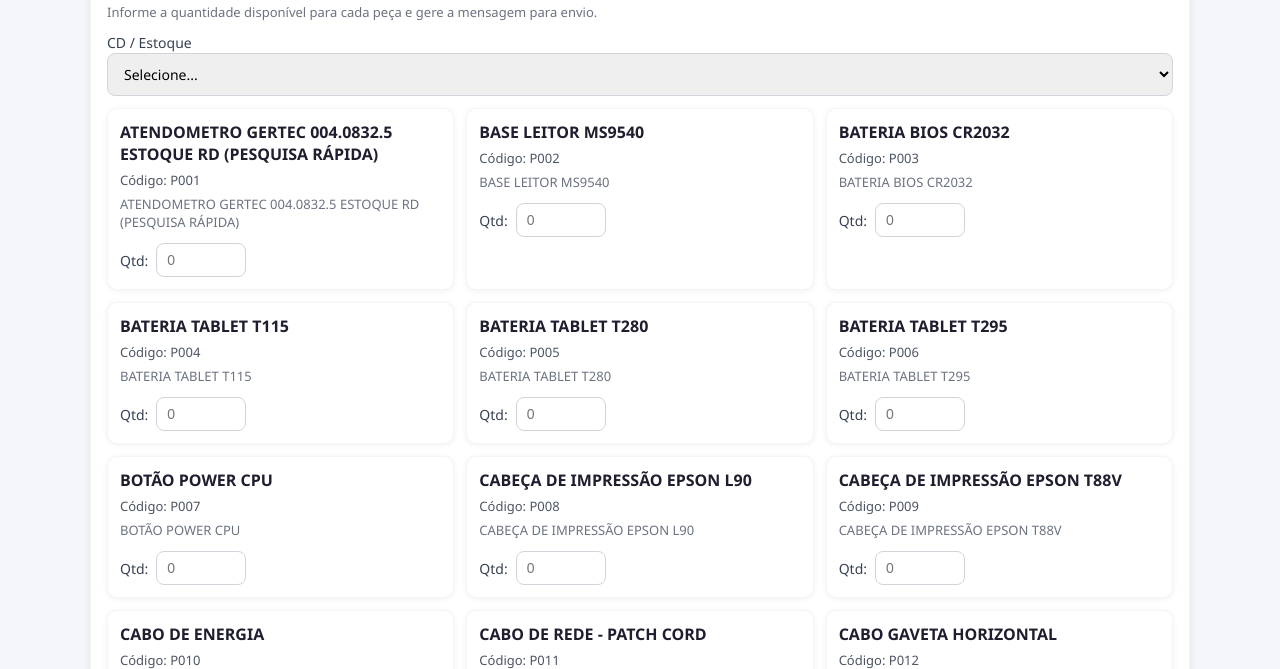
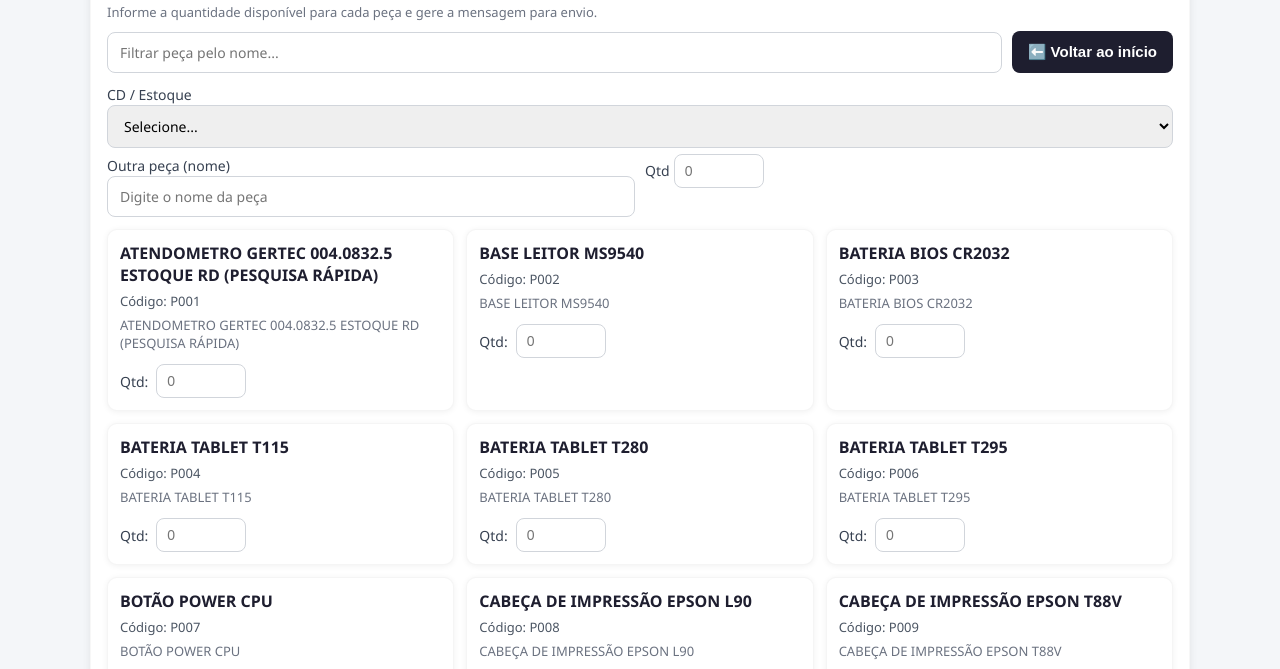
Before and after one commit to diogolimalucasdev/Quallit-Pedido-Pe-as, a plain HTML site: page estoque.html in a window 1280 px wide. Shown: the part 62-731 px from the top of the page. Drawn offline with Linux system fonts and the light colour scheme.

Commit message:
Add filters, extra item, and back link

```diff
--- a/estoque.html
+++ b/estoque.html
@@ -96,6 +96,26 @@
       align-items: center;
       margin-top: 10px;
     }
+    .toolbar {
+      display: flex;
+      flex-wrap: wrap;
+      gap: 10px;
+      margin: 10px 0 6px;
+      align-items: center;
+    }
+    .search-input {
+      flex: 1 1 240px;
+      min-width: 220px;
+    }
+    .outlined {
+      background: transparent;
+      color: #1e1e2f;
+      border: 1px solid #d1d5db;
+    }
+    .outlined:hover {
+      background: #f3f4f6;
+      box-shadow: none;
+    }
     .preview {
       width: 100%;
       min-height: 160px;
@@ -164,6 +184,10 @@
     <section class="card">
       <div class="header">📦 Relatório de Estoque</div>
       <p class="info">Informe a quantidade disponível para cada peça e gere a mensagem para envio.</p>
+      <div class="toolbar">
+        <input type="text" id="search" class="search-input" placeholder="Filtrar peça pelo nome..." />
+        <button class="primary outlined" id="backBtn" type="button">⬅️ Voltar ao início</button>
+      </div>
       <div class="form-grid">
         <div>
           <label for="cdSelect">CD / Estoque</label>
@@ -196,6 +220,18 @@
           <input type="text" id="outroNome" placeholder="Ex: João - Região ABC" />
         </div>
       </div>
+
+      <div class="form-grid" style="margin-top:6px;">
+        <div>
+          <label for="extraNome">Outra peça (nome)</label>
+          <input type="text" id="extraNome" placeholder="Digite o nome da peça" />
+        </div>
+        <div>
+          <label for="extraQtd">Qtd</label>
+          <input type="number" id="extraQtd" min="0" step="1" inputmode="numeric" placeholder="0" />
+        </div>
+      </div>
+
       <div class="pieces-grid" id="piecesContainer"></div>
       <button class="primary" id="generateBtn">Gerar mensagem</button>
     </section>
@@ -356,10 +392,15 @@
     const cdSelect = document.getElementById("cdSelect");
     const outroFields = document.getElementById("outroFields");
     const outroNome = document.getElementById("outroNome");
+    const searchInput = document.getElementById("search");
+    const extraNome = document.getElementById("extraNome");
+    const extraQtd = document.getElementById("extraQtd");
+    const backBtn = document.getElementById("backBtn");
 
-    function renderPecas() {
+    function renderPecas(filtro = "") {
       container.innerHTML = "";
       pecas.forEach((item, index) => {
+        if (filtro && !item.nome.toLowerCase().includes(filtro)) return;
         const card = document.createElement("div");
         card.className = "piece";
         card.innerHTML = `
@@ -379,6 +420,15 @@
       const outro = cdSelect.value === "OUTRO";
       outroFields.style.display = outro ? "block" : "none";
       if (!outro) outroNome.value = "";
+    });
+
+    searchInput.addEventListener("input", () => {
+      const filtro = searchInput.value.trim().toLowerCase();
+      renderPecas(filtro);
+    });
+
+    backBtn.addEventListener("click", () => {
+      window.location.href = "index.html";
     });
 
     function cleanName(nome) {
@@ -413,6 +463,11 @@
           linhas.push(`• ${qtd}x ${nomeLimpo}`);
         }
       });
+      const extraQ = Number(extraQtd.value) || 0;
+      const extraName = extraNome.value.trim();
+      if (extraQ > 0 && extraName) {
+        linhas.push(`• ${extraQ}x ${extraName}`);
+      }
       return linhas.join("\n");
     }
 
```
Also changed, not shown: pedido.html (+56 -1 lines).
